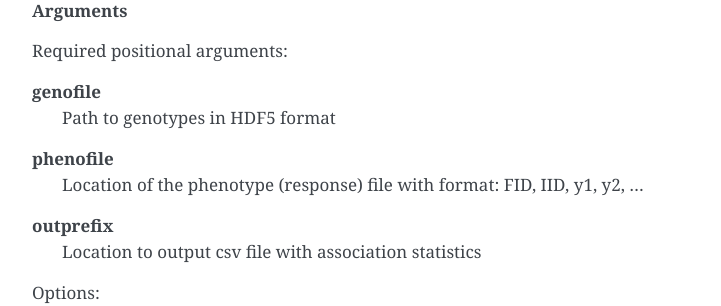
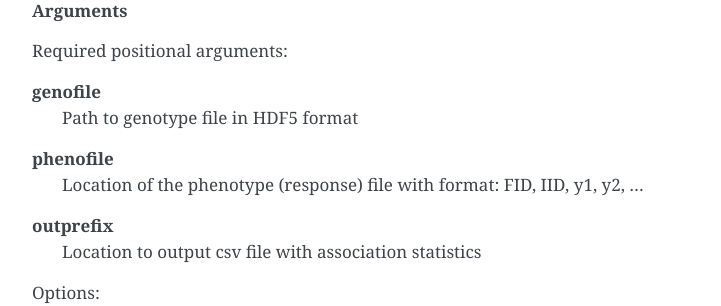
Before and after one commit to AlexTISYoung/snipar, a Sphinx documentation site: the page built from docs/pGWAS.rst, in a window 1280 px wide and 900 px high, scrolled down 1006 px. Shown: the part 154-460 px from the top of the window, without its empty margins (388-1109 px from the left). Built offline with Sphinx 7.4.7, drawn with Linux system fonts in a browser that asks for light colours.

Commit message:
documentation

```diff
--- a/docs/pGWAS.rst
+++ b/docs/pGWAS.rst
@@ -44,7 +44,7 @@ outprefix.null_mean_effects.txt. --no_covariate_estimates suppresses this output
 Required positional arguments:
 
 **genofile**
-   Path to genotypes in HDF5 format
+   Path to genotype file in HDF5 format
 
 **phenofile**
    Location of the phenotype (response) file with format: FID, IID, y1, y2, ...
```
